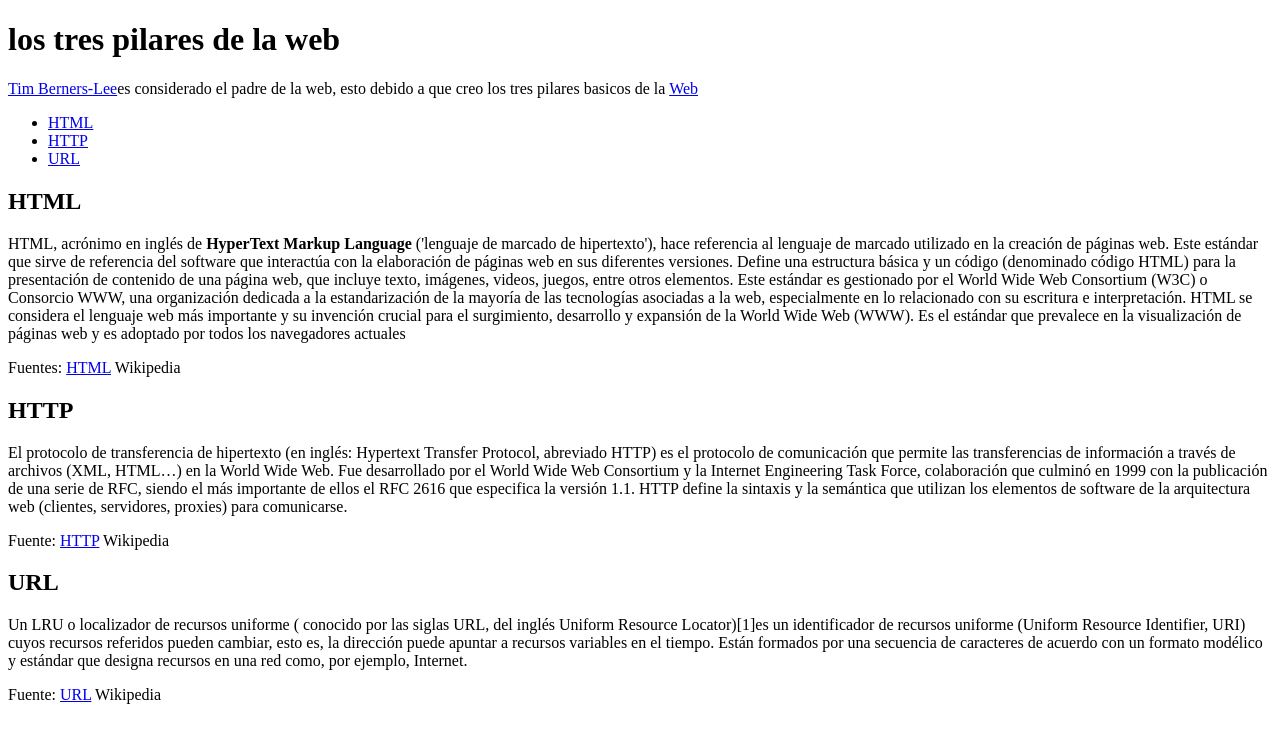
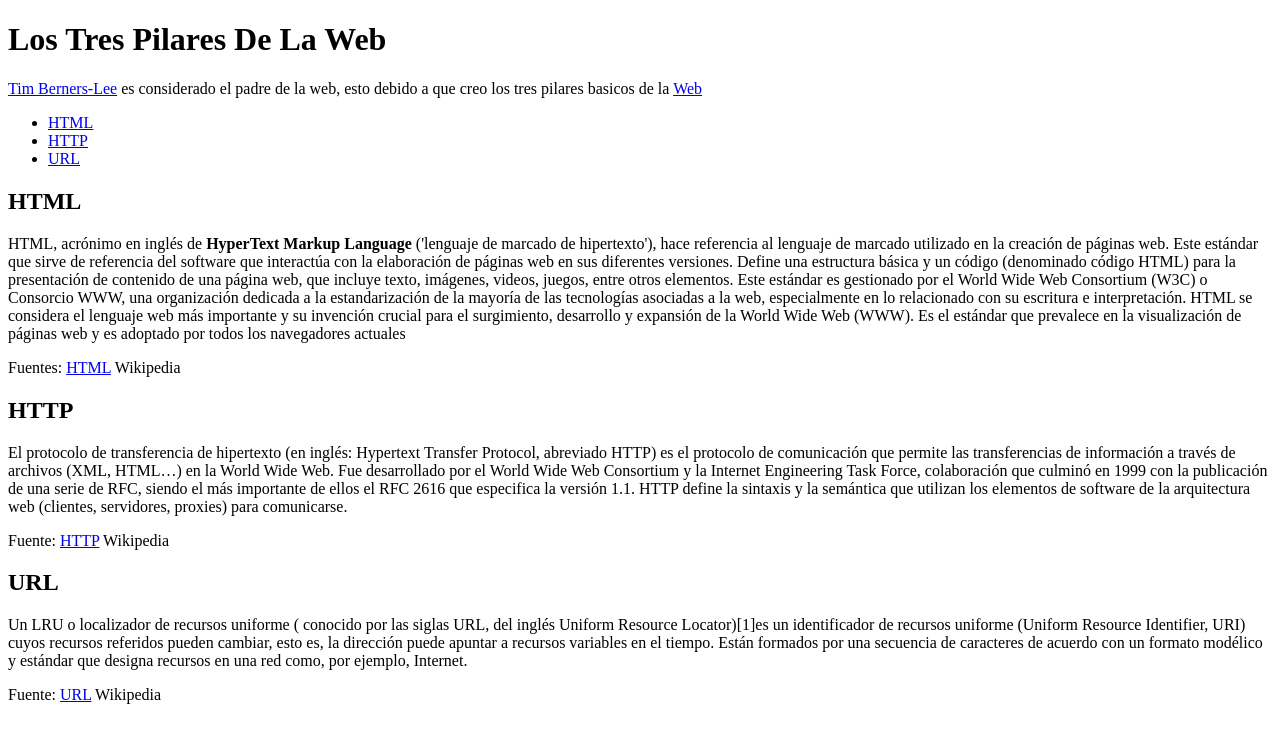
Before and after one commit to tizixpk/LaboratorioAplicaciones.5-4-, a plain HTML site: page Practicas.4/index.html in a window 1280 px wide. Drawn offline with Linux system fonts and the light colour scheme.

Commit message:
Update index.html

```diff
--- a/Practicas.4/index.html
+++ b/Practicas.4/index.html
@@ -6,8 +6,8 @@
     <title>Practicas 4</title>
 </head>
 <body>
-    <h1>los tres pilares de la web</h1>
-    </p><a href="http://es.wikipedia.org/wiki/Tim_Berners-Lee">Tim Berners-Lee</a>es considerado el padre de la web, esto debido a que creo los tres pilares basicos de la <a href="http://es.wikipedia.org/wiki/World_Wide_Web">Web</a></p>
+    <h1>Los Tres Pilares De La Web</h1>
+    </p><a href="http://es.wikipedia.org/wiki/Tim_Berners-Lee">Tim Berners-Lee</a> es considerado el padre de la web, esto debido a que creo los tres pilares basicos de la <a href="http://es.wikipedia.org/wiki/World_Wide_Web">Web</a></p>
     <ul>
         <li><a href="#HTML">HTML</a></li>
         <li><a href="#HTTP">HTTP</a></li>
```
